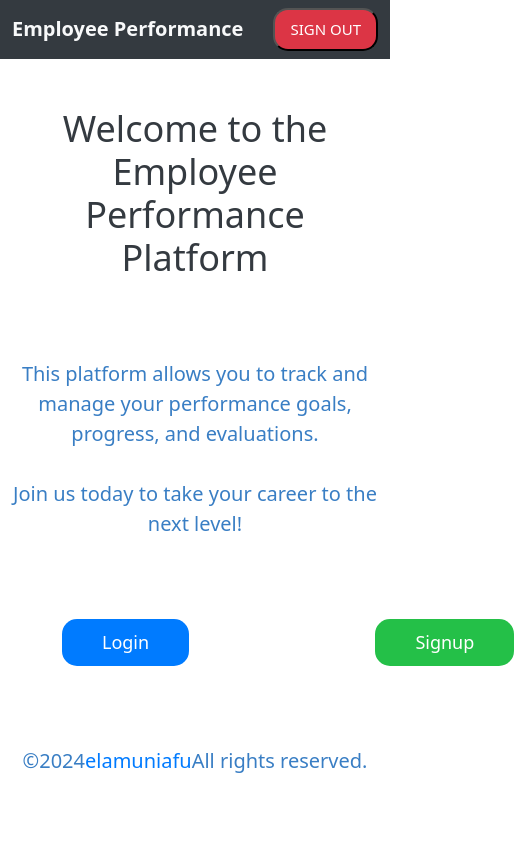
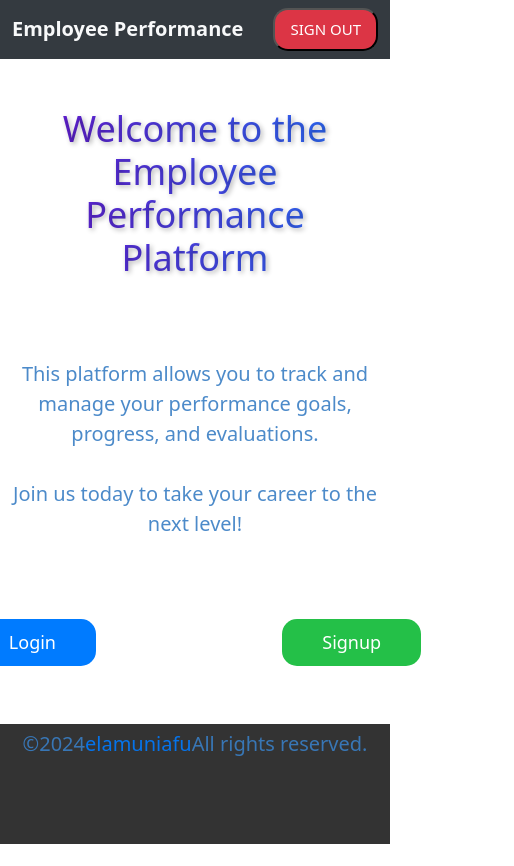
Before and after one commit to Muniafu/Employee-Management, a React (Create React App) app in the folder client/: page / in a window 390 px wide. Shown: the whole page, 514 px wide, since content can reach past the window. After the commit the page ends 844 px from the top, so only its background shows below. Built offline with nearby package versions, Linux system fonts and the light colour scheme.

Commit message:
animations

```diff
--- a/client/src/pages/Home.css
+++ b/client/src/pages/Home.css
@@ -4,12 +4,22 @@
     justify-content: center;
     align-items: center;
     text-align: center;
+    animation: fadeIn 1.5s ease-in-out;
 }
 
 .home-container h1 {
     font-size: 36px;
     color: #343a40;
     margin-bottom: 80px;
+    background: linear-gradient(90deg, #6a11cb, #2575fc);
+    -webkit-background-clip: text;
+    -webkit-text-fill-color: transparent;
+    text-shadow: 2px 2px 5px rgba(0, 0, 0, 0.3);
+    transition: transform 0.3s ease-in-out;
+}
+
+.home-container h1:hover {
+    transform: scale(1.05);
 }
 
 .home-container p {
@@ -17,10 +27,19 @@
     color: #397ec4;
     margin-bottom: 80px;
     text-align: center;
+    max-width: 600px;
+    line-height: 1.5;
+    opacity: 0.9;
+    transition: opacity 0.4s ease;
+}
+
+.home-container p:hover {
+    opacity: 1;
 }
 
 .btn-container {
     display: flex;
+    justify-content: center;
     gap: 70%;
     margin-bottom: 40px;
 }
@@ -30,7 +49,7 @@
     border: none;
     border-radius: 15px;
     cursor: pointer;
-    transition: background-color 0.3s ease;
+    transition: background-color 0.3s, transform 0.2s ease-in-out;
 }
 .btn-container .btn-primary {
     background-color: #007bff;
@@ -39,6 +58,7 @@
 
 .btn-container .btn-primary:hover {
     background-color: #0056b3;
+    transform: translateY(-3px);
 }
 
 .btn-container .btn-secondary {
@@ -48,13 +68,26 @@
 
 .btn-container .btn-secondary:hover {
     background-color: #1c9639;
+    transform: translateY(-3px);
+}
+
+.btn-container .btn:active {
+    transform: translateY(2px);
 }
 
 .home-container .footer {
     text-align: center;
-    background-color: #fff;
-    color: #777;
-    margin-top: 30px;
+    margin-top: 10px;
+    display: grid;
+    grid-template-columns: 1fr;
+    justify-items: center;
+    background-color: #333;
+    color: #fff;
+    padding: 5px;
+    position: absolute;
+    bottom: 0;
+    width: 100%;
+    font-size: 0.9rem;
 }
 
 .home-container .footer a {
@@ -64,6 +97,28 @@
 }
 
 .home-container .footer:hover {
-    text-decoration: none;
+    text-decoration: underline;
     color: #777;
 }
+
+@keyframes fadeIn {
+    0% {
+        opacity: 0;
+        transform: translateY(-20px);
+    }
+    100% {
+        opacity: 1;
+        transform: translateY(0);
+    }
+}
+
+@media (max-width: 768px) {
+    h1 {
+        font-size: 2.5rem;
+    }
+
+    .btn {
+        padding: 8px 16px;
+        font-size: 0.9rem;
+    }
+}
--- a/client/src/pages/Login.css
+++ b/client/src/pages/Login.css
@@ -1,3 +1,4 @@
+
 .login {
     background-color: #ffff;
     width: 100%;
@@ -5,12 +6,13 @@
     margin: 100px auto;
     padding: 70px;
     border-radius: 50px;
-    box-shadow: 10px 20px 30px #f803037e;
+    box-shadow: 5px 10px 15px #f803037e;
     transition: box-shadow 0.3s ease;
 }
 
 .login:hover {
-    box-shadow: -30px 10px 20px #f803037e;
+    box-shadow: -10px 10px -5px #f803037e;
+    transform: scale(1.05);
 }
 
 h2 {
@@ -21,7 +23,7 @@ h2 {
 
 .login input {
     width: 100%;
-    padding: 10px;
+    padding: 12px;
     margin-bottom: 15px;
     border: 1px solid #f803039c;
     border-radius: 5px;
@@ -38,7 +40,7 @@ h2 {
 
 .login-btn {
     width: 100%;
-    padding: 10px;
+    padding: 12px 20px;
     background-color: #007bff;
     color: white;
     border: none;
@@ -52,6 +54,7 @@ h2 {
 .login-btn:hover {
     background-color: #0360c4;
     box-shadow: 0 4px 8px rgba(0, 0, 0, 0.1);
+    transform: scale(1.05);
 }
 
 p {
@@ -66,6 +69,34 @@ p {
 }
 
 .link:hover {
-    color: #0056b3;
+    color: #000000;
     text-decoration: underline;
 }
+
+@keyframes formFadeIn {
+    0% {
+        opacity: 0;
+        transform: translateY(-20px);
+    }
+    100% {
+        opacity: 1;
+        transform: translateY(0);
+    }
+}
+
+h2 {
+    display: flex;
+    justify-content: center;
+    color: white;
+    margin-bottom: 20px;
+}
+
+@media (max-width: 600px) {
+    .login-form {
+        padding: 20px;
+    }
+
+    .login-btn {
+        padding: 10px;
+    }
+}
--- a/client/src/pages/Signup.css
+++ b/client/src/pages/Signup.css
@@ -1,17 +1,21 @@
+
 .signup {
-    background-color: #f2f2f2;
     width: 100%;
     max-width: 400px;
     margin: 50px auto;
     padding: 20px;
-    border-radius: 8px;
-    box-shadow: 10px 20px 30px #24c048;
+    box-shadow: 10px 20px 30px rgb(36, 192, 72, 0.5);
     text-align: center;
-    transition: box-shadow 0.5s ease;
+    transition: transform 0.4s ease-in-out, box-shadow 0.3s ease-in-out;
+    display: flex;
+    flex-direction: column;
+    align-items: center;
+    justify-content: center;
 }
 
 .signup:hover {
-    box-shadow: -30px 0px 20px #24c048;
+    box-shadow: -30px 0px -10px rgb(36, 192, 72, 0.2);
+    transform: scale(1.05);
 }
 
 h2 {
@@ -23,14 +27,19 @@ h2 {
     width: 100%;
     padding: 10px;
     margin-bottom: 15px;
-    border: 1px solid #ccc;
+    border: 2px solid #ccc;
     border-radius: 5px;
     font-size: 16px;
+    transition: border-color 0.3s ease;
 }
 
 .signup-form input:focus {
     border-color: #007bff;
     outline: none;
+}
+
+.signup-form input:hover {
+    border-color: #66a6ff;
 }
 
 .sign-btn {
@@ -44,10 +53,12 @@ h2 {
     cursor: pointer;
     margin-top: 10px;
     text-transform: uppercase;
+    transition: background-color 0.3s ease, transform 0.2s ease;
 }
 
 .sign-btn:hover {
     background-color: #218838;
+    transform: translateY(-2px);
 }
 
 p {
@@ -58,8 +69,20 @@ p {
 .link {
     color: #007bff;
     text-decoration: none;
+    transition: color 0.3s ease;
 }
 
 .link:hover {
     text-decoration: underline;
 }
+
+@media (max-width: 768px) {
+    .signup {
+        padding: 1.5rem;
+        max-width: 100%;
+    }
+
+    button.sign-btn {
+        font-size: 0.9rem;
+    }
+}
```
Also changed, not shown: 1 other file (tests, documents, lock files or other folders).
